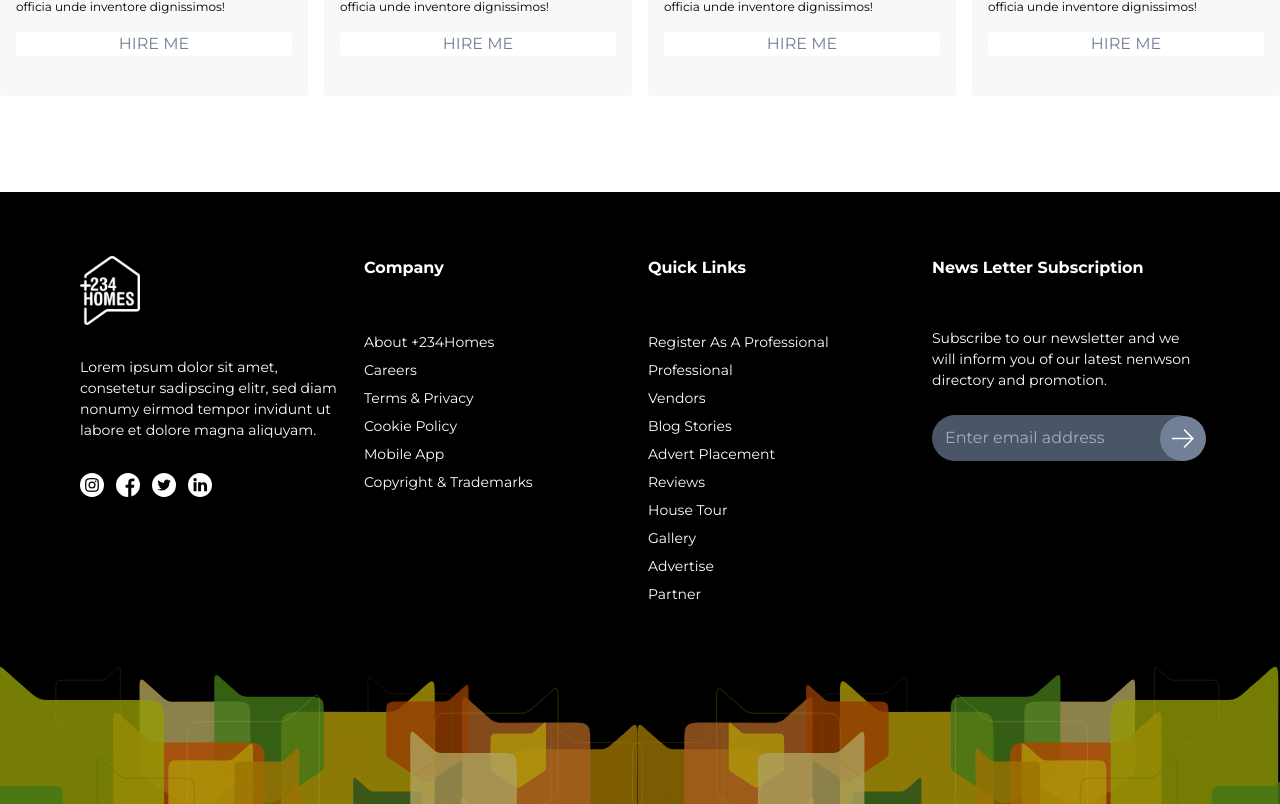
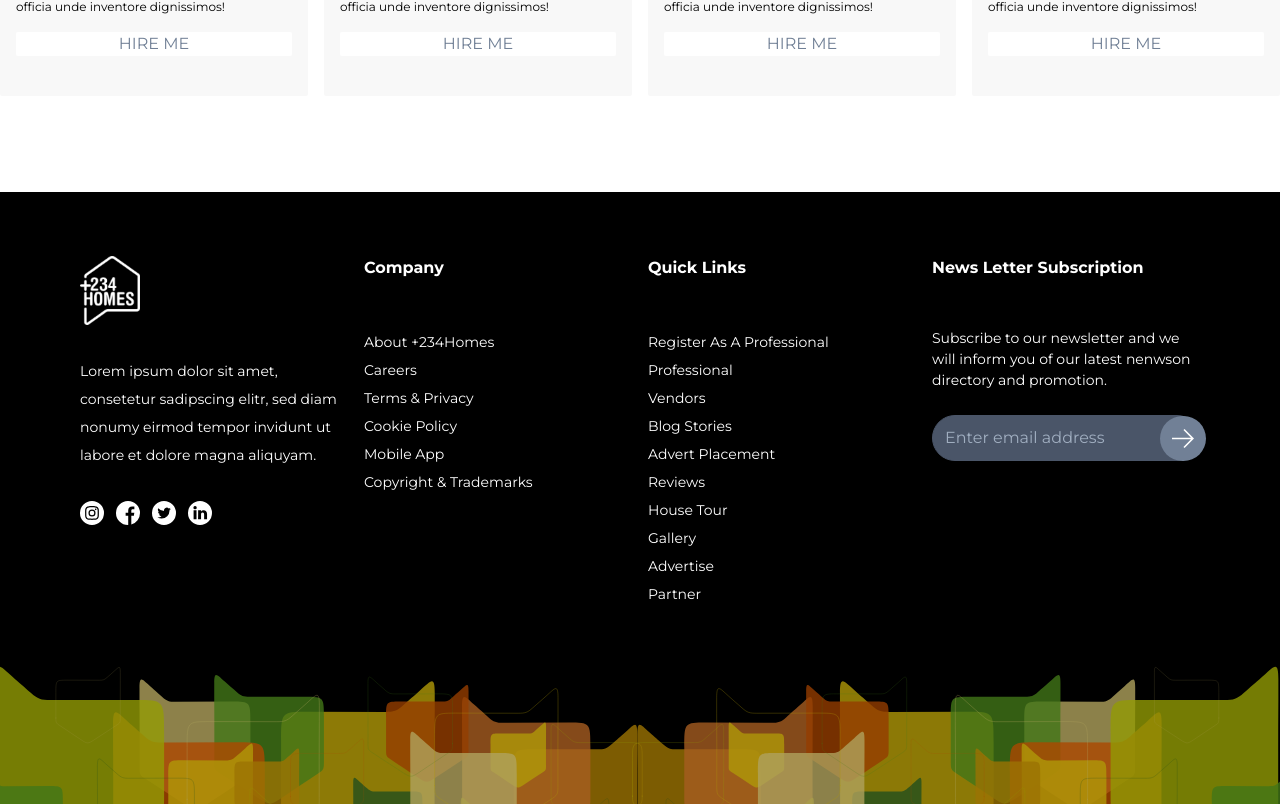
Before and after one commit to CJMaxwell/234HomesFrontend, a Next.js app: page / in a window 1280 px wide. Shown: the part 3684-4488 px from the top of the page. Built offline with nearby package versions, Linux system fonts and the light colour scheme.

Commit message:
Resized buttons and increased footer line-height

```diff
--- a/components/templates/Footer.tsx
+++ b/components/templates/Footer.tsx
@@ -30,7 +30,7 @@ const Footer = () => {
                 alt="+234Homes logo"
               />
             </Logo>
-            <p className="text-sm">
+            <p className="text-sm leading-loose">
               Lorem ipsum dolor sit amet, consetetur sadipscing elitr, sed diam nonumy eirmod tempor invidunt ut labore et dolore magna aliquyam.
             </p>
             <ul className="flex justify-start pt-8">
--- a/components/templates/Home.tsx
+++ b/components/templates/Home.tsx
@@ -135,7 +135,7 @@ const HouseTour = styled.section`
   }
 
   .prev-next {
-    margin-top: 303.1px;
+    margin-top: 358.1px;
   }
 `;
 
@@ -152,8 +152,8 @@ const PostGrid = styled.div`
 const NextPrev = styled(Button)`
   background: ${({ theme }) => theme.colors.white};
   border-color: ${({ theme }) => theme.colors.white};
-  width: 55px;
-  height: 40px;
+  width: 60px;
+  height: 45px;
 
   img {
     height: 20px;
```
